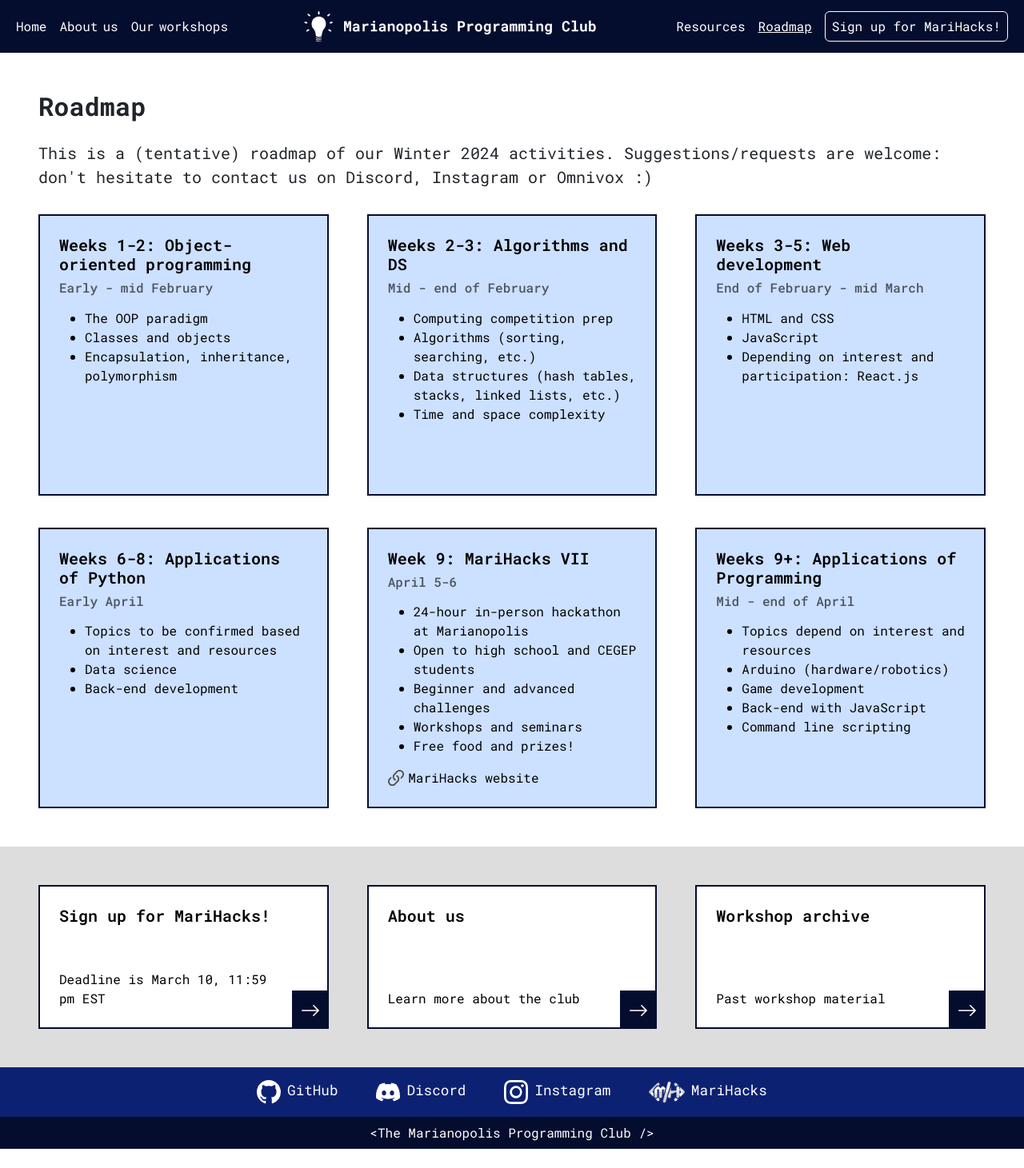
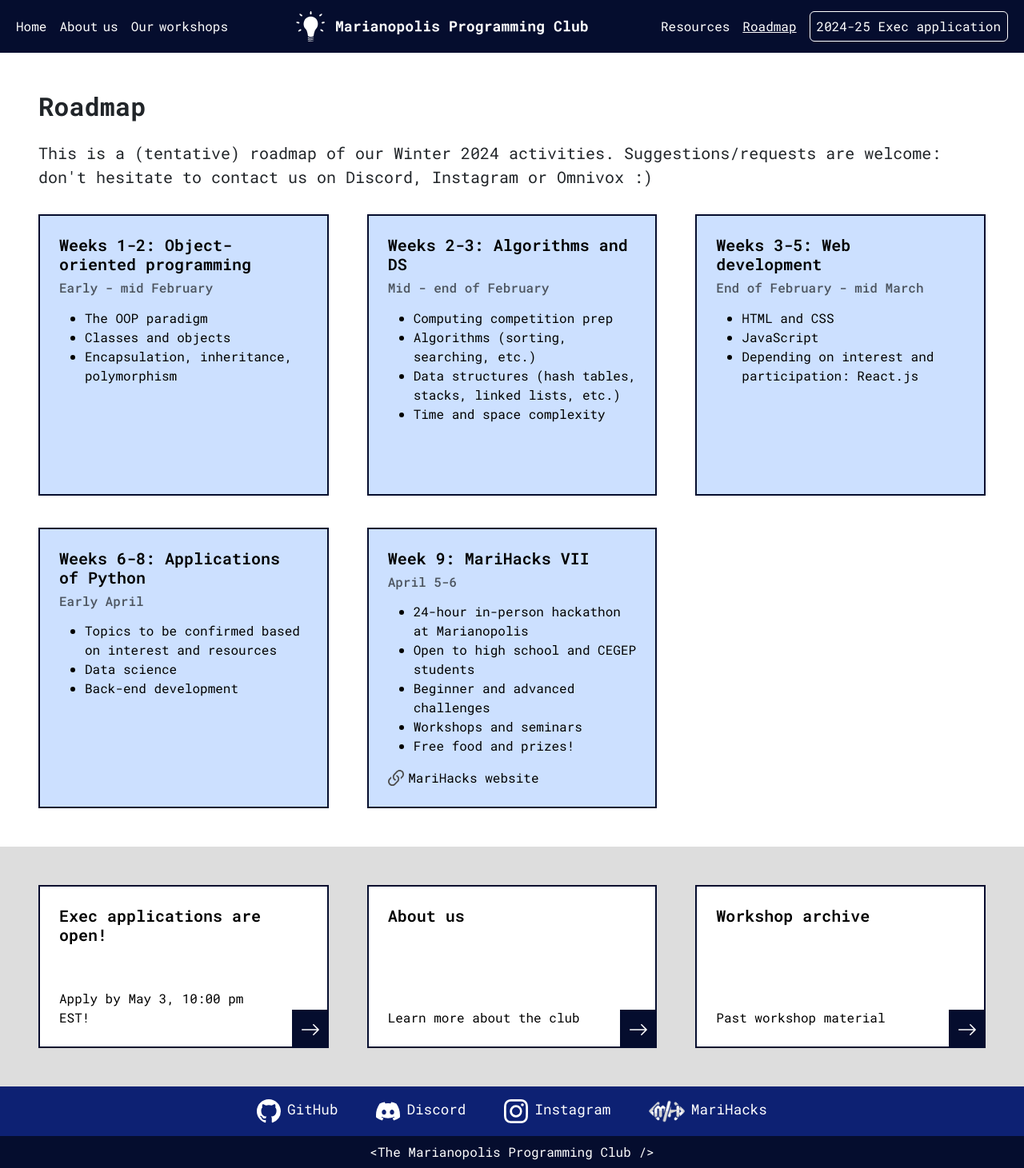
Before and after one commit to MariHacks/mariprogramming, a SvelteKit app: page /roadmap in a window 1280 px wide. Shown: the whole page at 80% size. Before the commit the page ends 1437 px from the top, so only its background shows below. Built offline with nearby package versions, Linux system fonts and the light colour scheme.

Commit message:
chore: update events and add exec application form

```diff
--- a/src/components/TopNav.svelte
+++ b/src/components/TopNav.svelte
@@ -36,8 +36,9 @@
           <a class={"nav-link" + ('/roadmap' === path ? ' active' : '')} href="/roadmap">Roadmap</a>
         </li>
       </ul>
-      <NavBtn link="https://www.marihacks.com">Sign up for MariHacks!</NavBtn>
+      <!-- <NavBtn link="https://www.marihacks.com">Sign up for MariHacks!</NavBtn> -->
       <!-- <NavBtn link="https://forms.gle/yJjj42ooRk9NeB5J6">Sign up!</NavBtn> -->
+      <NavBtn link="https://forms.gle/pjxRBgioWrTS6Wc9A">2024-25 Exec application</NavBtn>
     </div>
   </div>
 </nav>
--- a/src/routes/+error.svelte
+++ b/src/routes/+error.svelte
@@ -8,8 +8,9 @@
     "Workshop archive": ["/our-workshops", "Past workshop material"],
     "Club roadmap": ["/roadmap", "See the club roadmap"],
     "Resources": ["/resources", "Coding resources we recommend"],
-    "Sign up for MariHacks!": ["https://www.marihacks.com", "Deadline is March 10, 11:59 pm EST"],
+    // "Sign up for MariHacks!": ["https://www.marihacks.com", "Deadline is March 10, 11:59 pm EST"],
     // "Sign up now!": ["https://forms.gle/yJjj42ooRk9NeB5J6", "Join our Discord too :)"],
+    "Exec applications are open!": ["https://forms.gle/pjxRBgioWrTS6Wc9A", "Apply by May 3, 10:00 pm EST!"],
   }
   </script>
 
--- a/src/routes/+page.svelte
+++ b/src/routes/+page.svelte
@@ -19,14 +19,14 @@
 
 <div class="join-hero d-flex flex-column reg-container row-gap-3 align-items-center">
   <h3 class="text-center text-black">Workshops, seminars, and activities for programmers of all levels!</h3>
-  <CustomBtn btnStyle="primary" expand={true} link="https://www.marihacks.com">Club and MariHacks registration is closed. Learn more about MariHacks!</CustomBtn>
+  <CustomBtn btnStyle="primary" expand={true} link="https://forms.gle/pjxRBgioWrTS6Wc9A">Apply for an executive position!</CustomBtn>
 </div>
 
 <div class="events-hero px-sm-1 py-5 overflow-x-hidden relative">
   <h3 class="text-center fw-bold mb-4 text-black">Upcoming events</h3>
   <EventCarousel events={{
-    'Workshop: Git, GitHub, Devpost': ['Apr 4, 2024', 'The second workshop of our brief MariHacks prep series! We\'ll teach you the basics of Git, GitHub, and Devpost, three essential tools for any hackathon.'],
-    'MariHacks': ['Apr 5-6, 2024', 'The 7th edition of Marianopolis College\'s official annual hackathon! See the MariHacks website (marihacks.com) for more details.']}} />
+    '2024-25 Exec application deadline': ['May 3, 2024', 'Apply to be an executive of the Programming Club (and MariHacks)! Stay tuned for more information regarding interviews.']
+    }} />
 </div>
 
 <style>
--- a/src/routes/about-us/+page.svelte
+++ b/src/routes/about-us/+page.svelte
@@ -7,8 +7,9 @@
   import SeeAlso from '../../components/SeeAlso.svelte';
 
   const seeAlsoLinks = {
-    "Sign up for MariHacks!": ["https://www.marihacks.com", "Deadline is March 10, 11:59 pm EST"],
+    // "Sign up for MariHacks!": ["https://www.marihacks.com", "Deadline is March 10, 11:59 pm EST"],
     // "Sign up now!": ["https://forms.gle/yJjj42ooRk9NeB5J6", "Join our Discord too :)"],
+    "Exec applications are open!": ["https://forms.gle/pjxRBgioWrTS6Wc9A", "Apply by May 3, 10:00 pm EST!"],
     "Workshop archive": ["/our-workshops", "Past workshop material"],
     "Club roadmap": ["/roadmap", "See the club roadmap"],
   }
@@ -16,8 +17,7 @@
 
 <div class="reg-container">
   <h2 class="text-black heading">About us</h2>
-  <p class="text-black text-body">Whether you're a beginner or expert, the Programming Club is the perfect place to start (or continue) your coding journey!
-    Discover the joy of programming with our community through a multitude of activities.</p>
+  <p class="text-black text-body">Whether you're a beginner or expert, the Programming Club is the perfect place to start (or continue) your coding journey! Discover the joy of programming with our community through a multitude of activities.</p>
 
   <div class="text-black about-us pt-3 d-flex flex-column flex-lg-row gap-4 gap-lg-5 align-items-start">
     <img class="desc-img" src="/club-preview-1.svg" alt="Preview of club activities such as workshops, lessons, guest speakers, MariHacks, bake sale and more">
--- a/src/routes/our-workshops/+page.svelte
+++ b/src/routes/our-workshops/+page.svelte
@@ -9,8 +9,9 @@
   import SeeAlso from '../../components/SeeAlso.svelte';
 
   const seeAlsoLinks = {
-    "Sign up for MariHacks!": ["https://www.marihacks.com", "Deadline is March 10, 11:59 pm EST"],
+    // "Sign up for MariHacks!": ["https://www.marihacks.com", "Deadline is March 10, 11:59 pm EST"],
     // "Sign up now!": ["https://forms.gle/yJjj42ooRk9NeB5J6", "Join our Discord too :)"],
+    "Exec applications are open!": ["https://forms.gle/pjxRBgioWrTS6Wc9A", "Apply by May 3, 10:00 pm EST!"],
     "About us": ["/about-us", "Learn more about the club"],
     "Club roadmap": ["/roadmap", "See the club roadmap"],
   }
@@ -54,6 +55,9 @@
   links={{ 'Slides': 'https://docs.google.com/presentation/d/1BP8OQZS9y7Ew_3Oq9zr1Ns2Ta2BVBLPtlPmfvu4RR34/edit?usp=sharing',
            'Code examples': 'https://github.com/MariHacks/workshops-2023-2024/tree/main/marihacks_prep' }}
   arrow='' />
+  <!-- <Card title='MariHacks special #2: Hackathon Tools' subtitle='MariHacks prep' desc='We go over some essential tools for hackathons (and coding projects in general), such as !' list=''
+  links={{ 'Slides': 'https://docs.google.com/presentation/d/1BP8OQZS9y7Ew_3Oq9zr1Ns2Ta2BVBLPtlPmfvu4RR34/edit?usp=sharing' }}
+  arrow='' /> -->
 </CardRow>
 
 <SeeAlso bg='light-gray' topSpacing {seeAlsoLinks} />
--- a/src/routes/roadmap/+page.svelte
+++ b/src/routes/roadmap/+page.svelte
@@ -9,8 +9,9 @@
   import SeeAlso from '../../components/SeeAlso.svelte';
 
   const seeAlsoLinks = {
-    "Sign up for MariHacks!": ["https://www.marihacks.com", "Deadline is March 10, 11:59 pm EST"],
+    // "Sign up for MariHacks!": ["https://www.marihacks.com", "Deadline is March 10, 11:59 pm EST"],
     // "Sign up now!": ["https://forms.gle/yJjj42ooRk9NeB5J6", "Join our Discord too :)"],
+    "Exec applications are open!": ["https://forms.gle/pjxRBgioWrTS6Wc9A", "Apply by May 3, 10:00 pm EST!"],
     "About us": ["/about-us", "Learn more about the club"],
     "Workshop archive": ["/our-workshops", "Past workshop material"],
   }
@@ -31,8 +32,8 @@
   <Card title='Week 9: MariHacks VII' subtitle='April 5-6' desc=''
         list={['24-hour in-person hackathon at Marianopolis', 'Open to high school and CEGEP students', 'Beginner and advanced challenges', 'Workshops and seminars', 'Free food and prizes!']}
         links={{ 'MariHacks website': 'https://www.marihacks.com/' }} arrow='' />
-  <Card title='Weeks 9+: Applications of Programming' subtitle='Mid - end of April' desc=''
-        list={['Topics depend on interest and resources', 'Arduino (hardware/robotics)', 'Game development', 'Back-end with JavaScript', 'Command line scripting']} links='' arrow='' />
+  <!-- <Card title='Weeks 9+: Applications of Programming' subtitle='Mid - end of April' desc=''
+        list={['Topics depend on interest and resources', 'Arduino (hardware/robotics)', 'Game development', 'Back-end with JavaScript', 'Command line scripting']} links='' arrow='' /> -->
 </CardRow>
 
 <SeeAlso bg='light-gray' topSpacing {seeAlsoLinks} />
```
